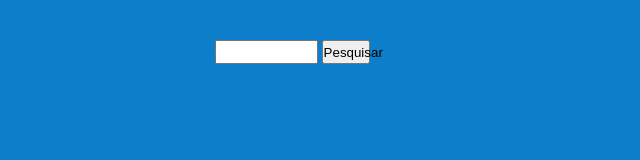
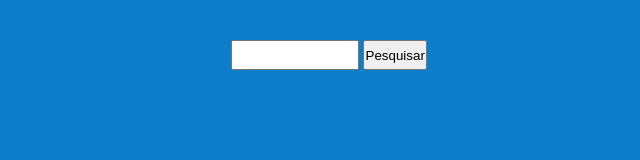
Before and after one commit to IsabellyLima1702/Dog-API, a plain HTML site: page index.html in a window 1280 px wide. Shown: the top 160 px of the page, without its empty margins (460-1100 px from the left). Drawn offline with Linux system fonts and the light colour scheme.

Commit message:
barra de pesquisa ok

```diff
--- a/style.css
+++ b/style.css
@@ -25,14 +25,14 @@ body{
 }
 
 .raca{
-    margin-left: 80vh;
+    margin-left: 82vh;
     margin-bottom: 3vh;
-    height: 3vh;
-    width: 8vw;
+    height: 3.8vh;
+    width: 10vw;
 
 }
 .pesquisar{
-    height: 3vh;
-    width: 3.8vw;
+    height: 3.8vh;
+    width: 5vw;
 
 }
```
Also changed, not shown: 1 other file.
